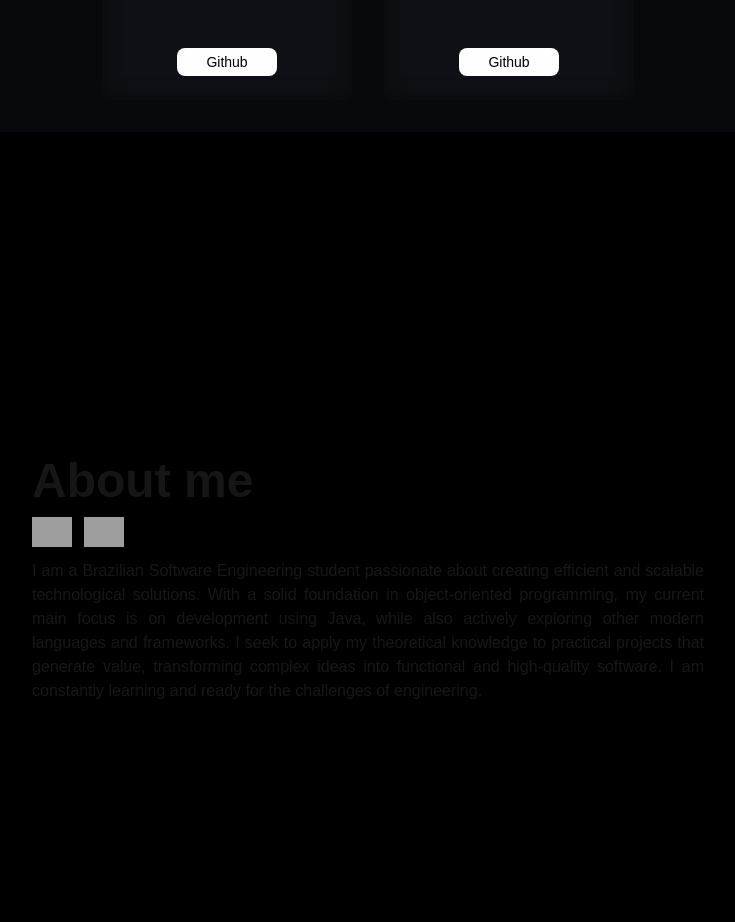
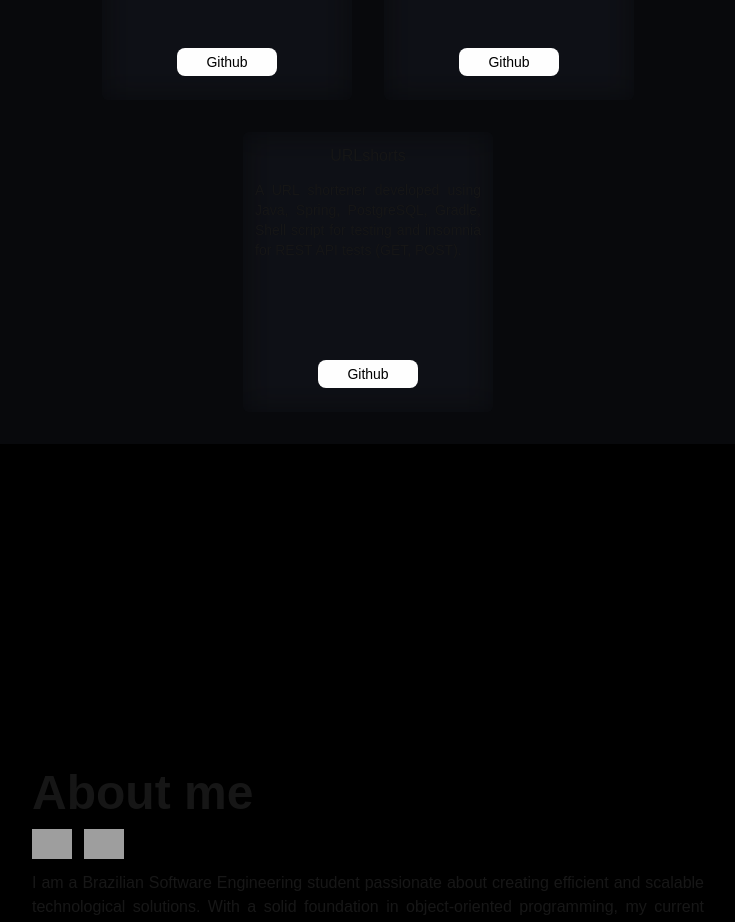
Before and after one commit to paaulooo/myportfolio, a Next.js app: page / in a window 1280 px wide. Shown: the part 1460-2382 px from the top of the page, without its empty margins (272-1007 px from the left). Built offline with nearby package versions, Linux system fonts and the light colour scheme; grey boxes are pictures that could not be loaded.

Commit message:
new project

```diff
--- a/src/app/page.tsx
+++ b/src/app/page.tsx
@@ -8,11 +8,11 @@ export default function Home() {
 
   return (
 
-    <body className="selection:bg-purple-900">
+    <body className="selection:bg-purple-900 scroll-smooth">
 
 
 
-    <div className="relative min-h-screen bg-black overflow-hidden flex flex-col font-mono scroll-smooth">
+    <div className="relative min-h-screen bg-black overflow-hidden flex flex-col font-mono">
 
       <MouseBlob/>
 
@@ -125,6 +125,19 @@ export default function Home() {
 
             </div>
             </div>
+            <div className="w-full sm:w-[350px] md:w-[300px] lg:w-[250px] relative min-h-[200px] sm:h-70 bg-black-200/15 rounded-md bg-clip-padding backdrop-filter backdrop-blur-lg bg-opacity-20 animate-pulse transition-all transition-discrete hover:scale-110 translate-z-0 hover:animate-none flex flex-col">
+            <div className="text-justify flex flex-col gap-3 px-3 py-3 flex-grow">
+              <h1 className="text-center text-sm sm:text-base">URLshorts</h1>
+              <p className="text-xs sm:text-sm flex-grow">A URL shortener developed using Java, Spring, PostgreSQL, Gradle, Shell script for testing and insomnia for REST API tests (GET, POST).</p>
+              <div className="flex justify-center pt-3 pb-3">
+                <a href="https://github.com/paaulooo/urlshorts"
+                className="flex justify-center items-center w-20 sm:w-25 h-6 sm:h-7 bg-white rounded-lg transition-all transition-discrete hover:scale-105 translate-z-0" target="_blank"
+                ><label className="text-black text-xs sm:text-sm">Github</label>
+                </a>
+              </div>
+
+            </div>
+            </div>
 
 
           </div>
```
